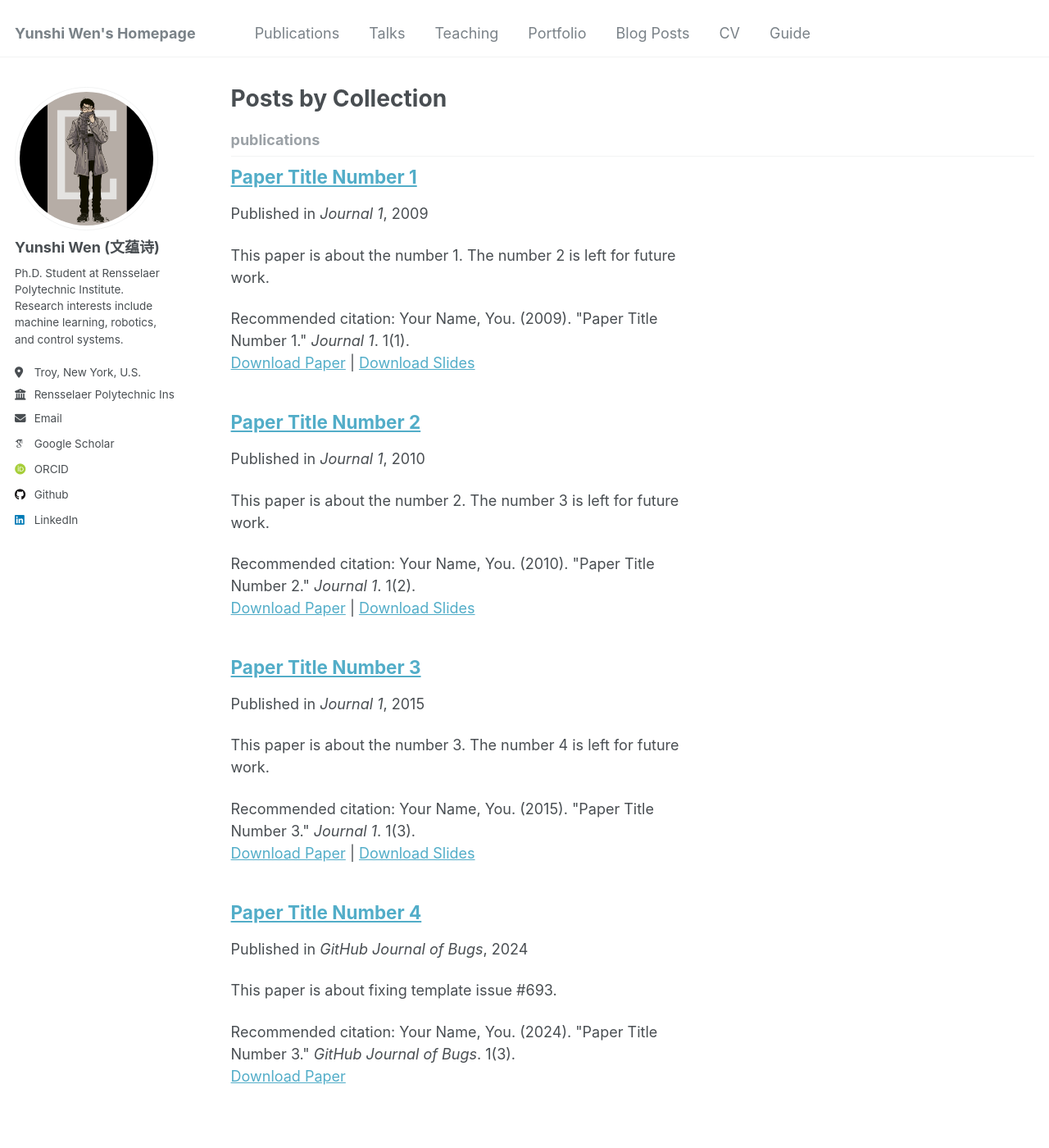
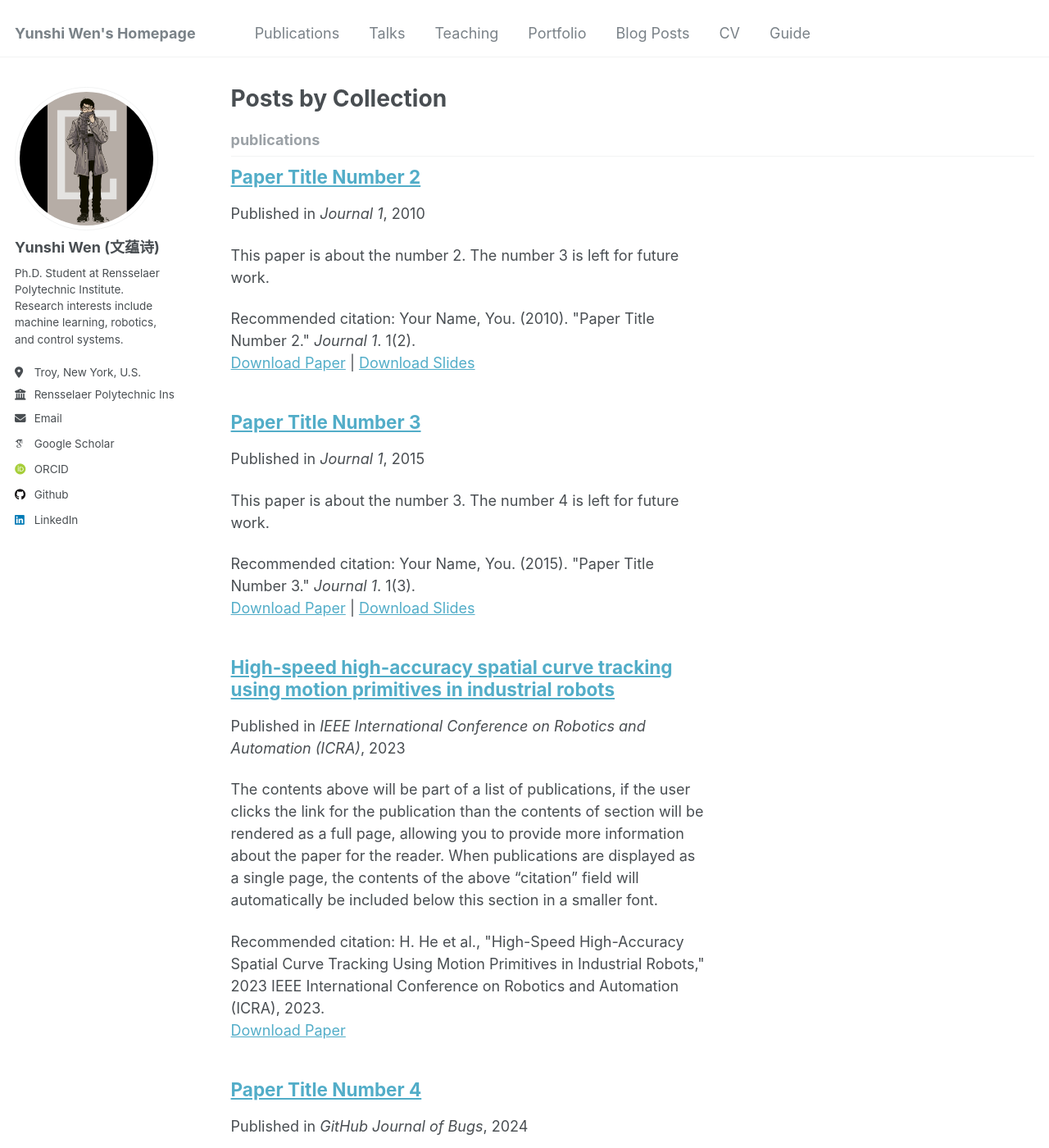
Before and after one commit to YunshiWen/yunshiwen.github.io, a Jekyll site: the page built from _pages/collection-archive.html, in a window 1280 px wide and 1400 px high. Shown: the whole window at 82% size. Built offline with Jekyll 4.4.1, drawn with Linux system fonts in a browser that asks for light colours; some web fonts are replaced.

Commit message:
Update publications

```diff
--- a/_publications/2009-10-01-paper-title-number-1.md
+++ /dev/null
@@ -1,14 +0,0 @@
----
-title: "Paper Title Number 1"
-collection: publications
-category: manuscripts
-permalink: /publication/2009-10-01-paper-title-number-1
-excerpt: 'This paper is about the number 1. The number 2 is left for future work.'
-date: 2009-10-01
-venue: 'Journal 1'
-slidesurl: 'http://academicpages.github.io/files/slides1.pdf'
-paperurl: 'http://academicpages.github.io/files/paper1.pdf'
-citation: 'Your Name, You. (2009). &quot;Paper Title Number 1.&quot; <i>Journal 1</i>. 1(1).'
----
-
-The contents above will be part of a list of publications, if the user clicks the link for the publication than the contents of section will be rendered as a full page, allowing you to provide more information about the paper for the reader. When publications are displayed as a single page, the contents of the above "citation" field will automatically be included below this section in a smaller font.
--- /dev/null
+++ b/_publications/icra2023high-speed.md
@@ -0,0 +1,14 @@
+---
+title: "High-speed high-accuracy spatial curve tracking using motion primitives in industrial robots"
+collection: publications
+category: conference
+permalink: /publication/icra2023high-speed
+# excerpt: 'This paper is about the number 1. The number 2 is left for future work.'
+date: 2023-05-29
+venue: 'IEEE International Conference on Robotics and Automation (ICRA)'
+# slidesurl: 'http://academicpages.github.io/files/slides1.pdf'
+paperurl: 'https://arxiv.org/abs/2301.02348'
+citation: 'H. He et al., "High-Speed High-Accuracy Spatial Curve Tracking Using Motion Primitives in Industrial Robots," 2023 IEEE International Conference on Robotics and Automation (ICRA), 2023.'
+---
+
+The contents above will be part of a list of publications, if the user clicks the link for the publication than the contents of section will be rendered as a full page, allowing you to provide more information about the paper for the reader. When publications are displayed as a single page, the contents of the above "citation" field will automatically be included below this section in a smaller font.
```
Also changed, not shown: _pages/about.md (+1 -1 lines), markdown_generator/publications.tsv (+6 -3 lines), 1 other file.
